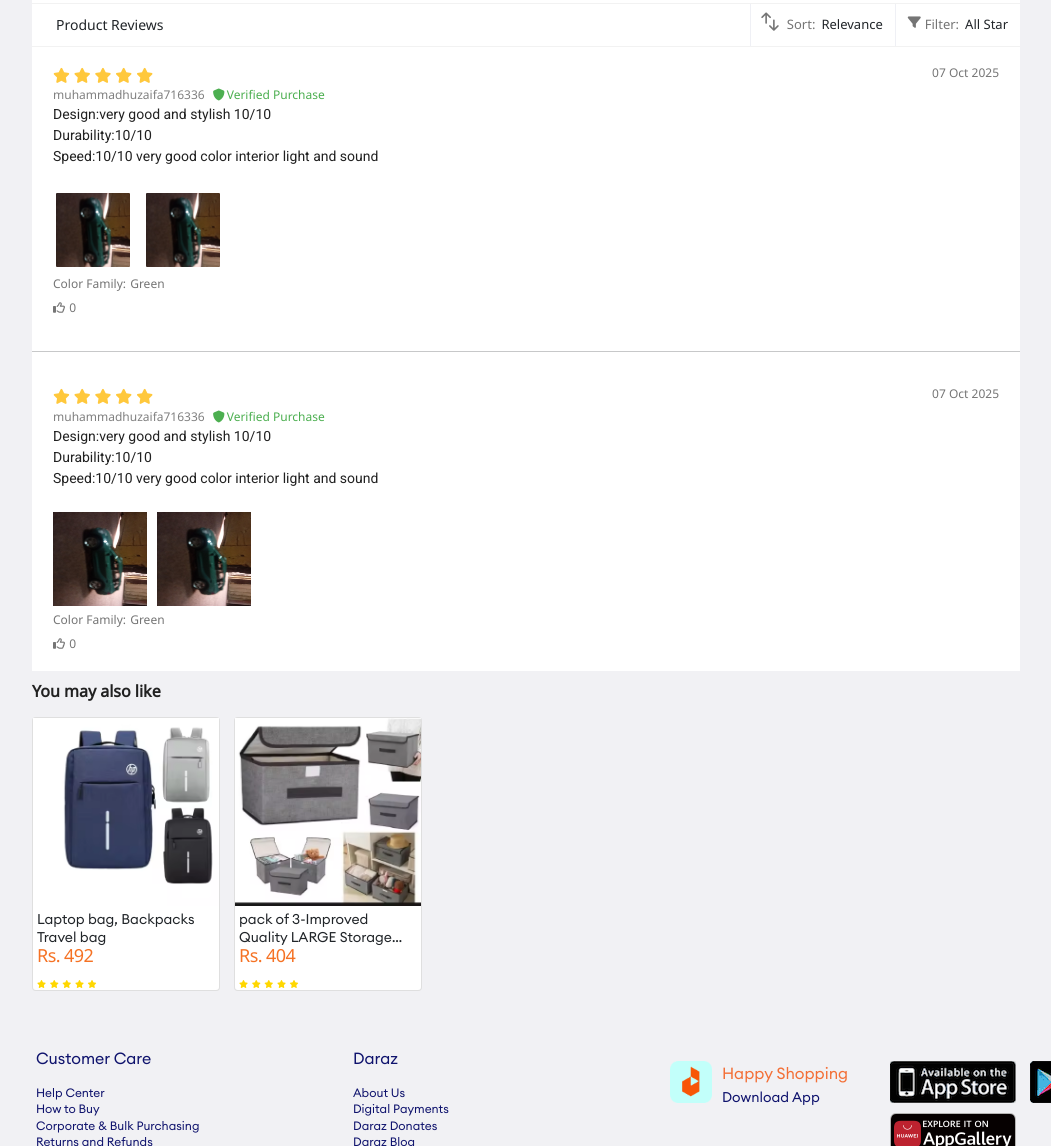
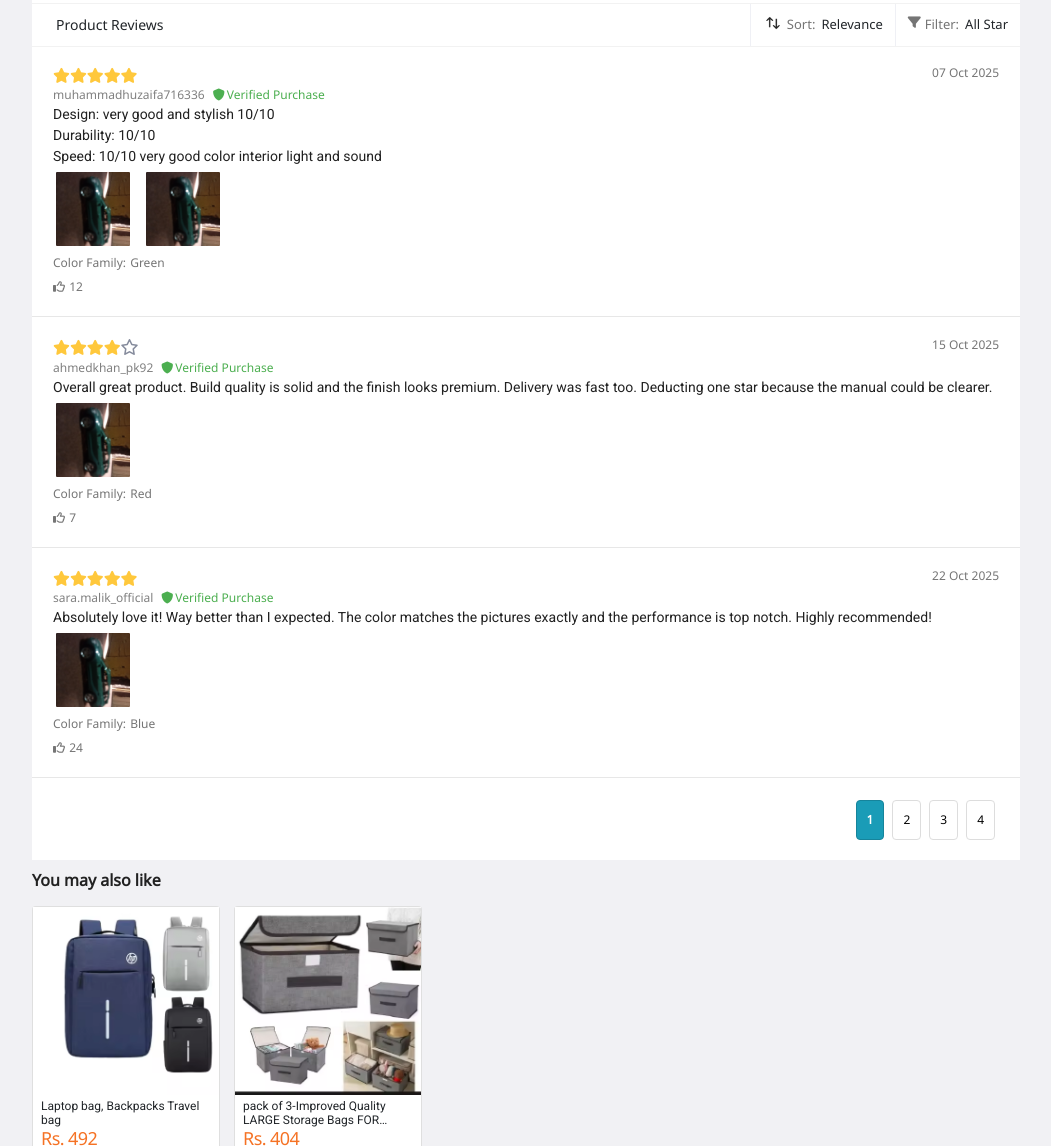
Before and after one commit to MuhammadTaha5/Daraz-Site, a plain HTML site: page productPage.html in a window 1280 px wide. Shown: the part 1654-2800 px from the top of the page, without its empty margins (14-1065 px from the left). Drawn offline with nearby package versions, Linux system fonts and the light colour scheme.

Commit message:
Set Review Section pagination

```diff
--- /dev/null
+++ b/assets/data/reviews.json
@@ -0,0 +1,112 @@
+[
+    {
+        "id": 1,
+        "username": "muhammadhuzaifa716336",
+        "verified": true,
+        "rating": 5,
+        "date": "07 Oct 2025",
+        "comment": "Design: very good and stylish 10/10\nDurability: 10/10\nSpeed: 10/10 very good color interior light and sound",
+        "colorFamily": "Green",
+        "likes": 12,
+        "images": [
+            "assets/products/reviewImage.jpg",
+            "assets/products/reviewImage.jpg"
+        ]
+    },
+    {
+        "id": 2,
+        "username": "ahmedkhan_pk92",
+        "verified": true,
+        "rating": 4,
+        "date": "15 Oct 2025",
+        "comment": "Overall great product. Build quality is solid and the finish looks premium. Delivery was fast too. Deducting one star because the manual could be clearer.",
+        "colorFamily": "Red",
+        "likes": 7,
+        "images": [
+            "assets/products/reviewImage.jpg"
+        ]
+    },
+    {
+        "id": 3,
+        "username": "sara.malik_official",
+        "verified": true,
+        "rating": 5,
+        "date": "22 Oct 2025",
+        "comment": "Absolutely love it! Way better than I expected. The color matches the pictures exactly and the performance is top notch. Highly recommended!",
+        "colorFamily": "Blue",
+        "likes": 24,
+        "images": [
+            "assets/products/reviewImage.jpg"
+        ]
+    },
+    {
+        "id": 4,
+        "username": "usman_butt_lahore",
+        "verified": false,
+        "rating": 3,
+        "date": "01 Nov 2025",
+        "comment": "Decent product for the price. Nothing extraordinary but gets the job done. Packaging could be improved, mine arrived with a small dent on the box.",
+        "colorFamily": "White",
+        "likes": 3
+    },
+    {
+        "id": 5,
+        "username": "zainab.reviews",
+        "verified": true,
+        "rating": 5,
+        "date": "10 Nov 2025",
+        "comment": "Excellent quality! I've bought from this brand before and they never disappoint. The sound quality is amazing and the lights look stunning in the dark.",
+        "colorFamily": "Black",
+        "likes": 31
+    },
+    {
+        "id": 6,
+        "username": "bilal_tech_pk",
+        "verified": true,
+        "rating": 4,
+        "date": "18 Nov 2025",
+        "comment": "Good product overall. Setup was straightforward. The remote control is a nice touch. Battery life could be better but still worth the price.",
+        "colorFamily": "Yellow",
+        "likes": 9
+    },
+    {
+        "id": 7,
+        "username": "fatima_ch_2025",
+        "verified": true,
+        "rating": 2,
+        "date": "25 Nov 2025",
+        "comment": "Disappointed with this purchase. The product stopped working after 2 weeks. Customer support was helpful but the product quality needs improvement.",
+        "colorFamily": "Red",
+        "likes": 1
+    },
+    {
+        "id": 8,
+        "username": "omar.purchases",
+        "verified": false,
+        "rating": 5,
+        "date": "03 Dec 2025",
+        "comment": "Perfect in every way. I gifted this to my brother and he absolutely loves it. The design is sleek and modern. Will definitely buy again!",
+        "colorFamily": "Green",
+        "likes": 18
+    },
+    {
+        "id": 9,
+        "username": "nadia_shopaholic",
+        "verified": true,
+        "rating": 4,
+        "date": "11 Dec 2025",
+        "comment": "Very nice product. The build feels premium and durable. Colors are vibrant. Only minor complaint is the charging time is a bit long.",
+        "colorFamily": "Pink",
+        "likes": 6
+    },
+    {
+        "id": 10,
+        "username": "hamza_karachi_pk",
+        "verified": true,
+        "rating": 5,
+        "date": "20 Dec 2025",
+        "comment": "Hands down one of the best purchases I've made this year. Speed is incredible, lights are gorgeous, and the sound is crystal clear. 10/10 no doubt!",
+        "colorFamily": "Blue",
+        "likes": 45
+    }
+]
--- a/productPage.html
+++ b/productPage.html
@@ -703,7 +703,8 @@
                 <div class="sortAndFilter">
                     <div class="sort-section">
                         <span class="arrowBox">
-                            <i class="fa-solid fa-arrow-up"></i><i class="fa-solid fa-arrow-down"></i>
+                            <!-- <i class="fa-solid fa-arrow-up"></i><i class="fa-solid fa-arrow-down"></i> -->
+                             <img src="assets/icons/sortArrow.png" alt="">
                         </span>
                         <span class="title">
                             Sort:
@@ -725,7 +726,10 @@
                     </div>
                 </div>
             </div>
-            <div class="productReview">
+            <div id="reviewsContainer"></div>
+
+            <div id="pagination"></div>
+            <!-- <div class="productReview review-block">
                 <div class="eachReviewHead">
                     <div>
                         <div class="ratingStar">
@@ -779,8 +783,8 @@ Speed:10/10 very good color interior light and sound
                 </div>
 
             </div>
-            <hr>
-            <div class="productReview">
+            <hr class="reviewDivider">
+            <div class="productReview review-block">
                 <div class="eachReviewHead">
                     <div>
                         <div class="ratingStar">
@@ -808,9 +812,18 @@ Speed:10/10 very good color interior light and sound
 Durability:10/10
 Speed:10/10 very good color interior light and sound
                     </pre>
-                    <div class="reviewImgs">
-                        <img src="assets/products/reviewImage.jpg" alt="">
-                        <img src="assets/products/reviewImage.jpg" alt="" srcset="">
+                    <div class="zoom-imgs">
+                        <div class="zoom-thumb">
+                            <img src="assets/products/reviewImage.jpg" alt="">
+                            <span class="zoom-arrow"></span>
+                        </div>
+                        <div class="zoom-thumb">
+                            <img src="assets/products/reviewImage.jpg" alt="" srcset="">
+                            <span class="zoom-arrow"></span>
+                        </div>
+                    </div>
+                    <div class="zoom-full">
+                        <img src="" alt="">
                     </div>
                     <div class="likesAndColor">
                         <div>
@@ -824,7 +837,7 @@ Speed:10/10 very good color interior light and sound
                     </div>
                 </div>
 
-            </div>
+            </div> -->
 
 
         </section>
--- a/scripts/productPageScript.js
+++ b/scripts/productPageScript.js
@@ -120,18 +120,21 @@ function imageZoom(imgID, resultID) {
     return {x : x, y : y};
   }
 
+
 }
 
 
-
-const zoomThumbs = document.querySelectorAll('.productReview .zoom-thumb');
-const zoomFull = document.querySelector('.productReview .zoom-full');
-const zoomFullImg = document.querySelector('.productReview .zoom-full img');
+function applyZoomFunctionality() {
+  document.querySelectorAll('.review-block').forEach(block => {
+    const zoomThumbs = block.querySelectorAll('.zoom-thumb');
+    const zoomFull = block.querySelector('.zoom-full');
+    const zoomFullImg = block.querySelector('.zoom-full img');
 
     zoomThumbs.forEach(thumb => {
       thumb.addEventListener('click', function () {
         const img = this.querySelector('img');
-        const isSame = zoomFullImg.src === img.src && zoomFull.classList.contains('active');
+        const isSame =
+          zoomFullImg.src === img.src && zoomFull.classList.contains('active');
 
         zoomThumbs.forEach(t => t.classList.remove('active'));
 
@@ -145,3 +148,123 @@ zoomThumbs.forEach(thumb => {
         }
       });
     });
+  });
+}
+
+
+const reviewsPerPage = 3;
+let currentPage = 1;
+let reviewsData = [];
+
+// Fetch JSON
+fetch('assets/data/reviews.json')
+  .then(res => res.json())
+  .then(data => {
+    reviewsData = data;
+    renderReviews();
+    renderPagination();
+  });
+
+// Render Reviews
+function renderReviews() {
+  const container = document.getElementById("reviewsContainer");
+  container.innerHTML = "";
+
+  const start = (currentPage - 1) * reviewsPerPage;
+  const end = start + reviewsPerPage;
+  const currentReviews = reviewsData.slice(start, end);
+
+  currentReviews.forEach(review => {
+    const stars = generateStars(review.rating);
+
+    let imagesHTML = '';
+    if (review.images && review.images.length > 0) {
+      imagesHTML = `
+        <div class="zoom-imgs">
+          ${review.images.map(img => `
+            <div class="zoom-thumb">
+              <img src="${img}" alt="">
+              <span class="zoom-arrow"></span>
+            </div>
+          `).join('')}
+        </div>
+        <div class="zoom-full">
+          <img src="" alt="">
+        </div>
+      `;
+    }
+
+    const reviewHTML = `
+      <div class="productReview review-block">
+        <div class="eachReviewHead">
+          <div>
+            <div class="ratingStar">
+              ${stars}
+            </div>
+            <div class="reviewerName">
+              <span>${review.username}</span>
+              ${review.verified ? `
+                <span>
+                  <i class="fa-solid fa-shield"></i>
+                  <p>Verified Purchase</p>
+                </span>` : ''}
+            </div>
+          </div>
+          <div class="reviewDate">${review.date}</div>
+        </div>
+
+        <div class="reviewMaterial">
+          <pre>${review.comment}</pre>
+
+          ${imagesHTML}
+
+          <div class="likesAndColor">
+            <div>
+              <span>Color Family:</span>
+              <span>${review.colorFamily}</span>
+            </div>
+            <div>
+              <i class="fa-regular fa-thumbs-up"></i>
+              <span class="likes">${review.likes}</span>
+            </div>
+          </div>
+        </div>
+      </div>
+
+      <hr class="reviewDivider">
+    `;
+
+    container.innerHTML += reviewHTML;
+  });
+
+  // ✅ THIS LINE FIXES EVERYTHING
+  applyZoomFunctionality();
+}// Generate Stars
+function generateStars(rating) {
+  let stars = '';
+  for (let i = 0; i < 5; i++) {
+    stars += `<i class="fa-solid fa-star ${i < rating ? '' : 'inactive'}"></i>`;
+  }
+  return stars;
+}
+
+// Pagination
+function renderPagination() {
+  const totalPages = Math.ceil(reviewsData.length / reviewsPerPage);
+  const pagination = document.getElementById("pagination");
+
+  pagination.innerHTML = "";
+
+  for (let i = 1; i <= totalPages; i++) {
+    pagination.innerHTML += `
+      <button class="page-btn ${i === currentPage ? 'active' : ''}"
+        onclick="changePage(${i})">${i}</button>
+    `;
+  }
+}
+
+function changePage(page) {
+  currentPage = page;
+  renderReviews();
+  renderPagination();
+}
--- a/styles/productPageStyle.css
+++ b/styles/productPageStyle.css
@@ -134,9 +134,11 @@ span.categories i{
     color: #757575;
 }
 .productDetails{
+
     display: flex;
     position: relative;
     z-index: 2;
+    flex-wrap: wrap;
 
     background-color: white;
 }
@@ -301,6 +303,8 @@ h1#productName{
 }
 .buyManagement{
     margin-top: 20px;
+    display: flex;
+    justify-content: center;
 }
 .buyManagement button{
     width: 225px;
@@ -499,7 +503,8 @@ h1#productName{
 }
 
 .productTextDetail, .productsReviews{
-    width: 988px;
+    max-width: 988px;
+    width: 100%;
     background-color: white;
     margin-top: 14px;
 }
@@ -682,12 +687,14 @@ h1#productName{
     display: flex;
     gap: 40px;
     padding: 20px 24px;
+    flex-wrap: wrap;
 }
 .starRowsRating div:nth-child(3){
     font-size: 12px;
 }
 .productRatingSection{
-    width: 988px;
+    max-width: 988px;
+    width: 100%;
     background-color: white;
     margin-top: 14px;
 }
@@ -720,6 +727,7 @@ h1#productName{
     font-size: 13px;
     padding: 0 12px;
     border-left: 1px solid #eff0f5;
+    max-height: 44px;
     height: 100%;
     display: flex;
     align-items: center;
@@ -731,6 +739,11 @@ h1#productName{
     margin-right: 4px;
     position: relative;
     top: -2px;
+    max-height: 20px;
+}
+.arrowBox img{
+    height: 20px;
+    width: 20px;
 }
 .fa-arrow-up{
     position: relative; right: 2px;
@@ -752,12 +765,13 @@ h1#productName{
 }
 .productReviewHeaderText{
     font-size: 14px;
-    line-height: 44px;
     padding-left: 24px;
+    max-height: 44px;
 }
 .sortAndFilter{
     display: flex;
     align-items: center;
+    max-height: 44px;
     height: 100%;
 }
 .productReview{
@@ -973,12 +987,33 @@ h1#productName{
     padding-bottom: 10px;
 }
 .alsoLikeCategory .card p{
+    font-family: "roboto-regular";
     margin-bottom: 0px;
+    font-size: 12px;
+    height: 28px;
+    line-height: 14px;
+}
+.alsoLikeCategory .card .itemPrice{
+    margin: 4px 0 0;
+
+}
+.alsoLikeCategory .productRating{
+    margin: 4px 0 0;
+    height: 16px;
+}
+.alsoLikeCategory .productRating span{
+    height: 16px;
+    display: flex;
+    align-content: center;
+}
+.alsoLikeCategory .cardDetail{
+    margin: 4px 8px 8px;
 }
 .CategoriesHeader{
     padding-left: 0px;
     margin-left: 0%;
 }
+
 .alsoLikeCategory .card .linkCard{
     color: inherit; text-decoration: none;
 }
@@ -1058,3 +1093,39 @@ h1#productName{
     height: auto;
     max-width: 100%;
 }
+.reviewDivider{
+    color: #9e9e9e;
+    margin: 2px 0;
+}
+#pagination {
+    display: flex;
+    justify-content: end;
+    padding-top: 20px;
+    padding-bottom: 20px;
+    text-align: right;
+    padding-right: 25px;
+    gap: 8px;
+}
+
+.page-btn {
+    border: 1px solid #ddd;
+    padding: 0 10px;
+    background: white;
+    cursor: pointer;
+    transition: 0.3s;
+    border-radius: 4px;
+    height: 40px;
+    font-size: 12px;
+}
+
+.page-btn:hover {
+  background: #f5f5f5;
+}
+
+.page-btn.active {
+    border-color: #16849b;
+    background: #1a9cb7;
+    color: white;
+    font-size: 12px;
+
+}
```
Also changed, not shown: styles/style.css (+8 -6 lines), assets/icons/sortArrow.png (added). Lines whose indentation alone changed are shown as unchanged.
